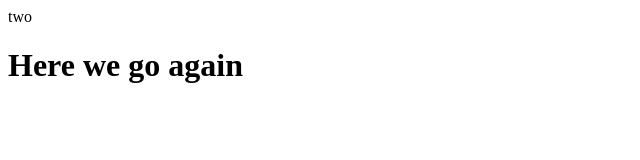
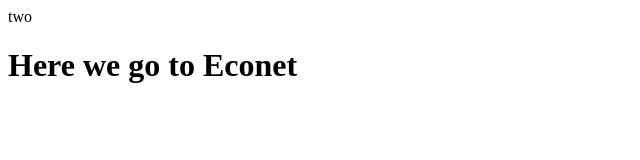
Before and after one commit to RequestMusekwa/git-three, a plain HTML site: page index.html in a window 1280 px wide. Shown: the whole page, without its empty margins (0-640 px from the left). Drawn offline with Linux system fonts and the light colour scheme.

Commit message:
text changed in index.html

```diff
--- a/index.html
+++ b/index.html
@@ -2,6 +2,6 @@
 <html lang="en">
   <head>two</head>
   <body>
-      <h1>Here we go again</h1>
+      <h1>Here we go to Econet</h1>
   </body>
 </html>
```
